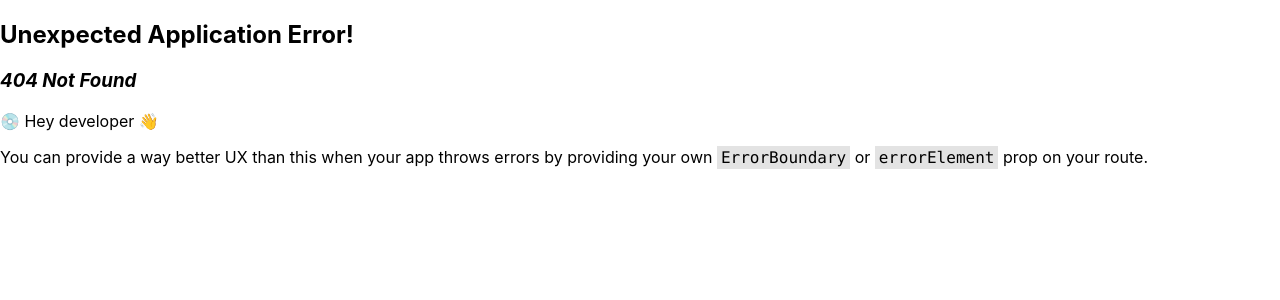
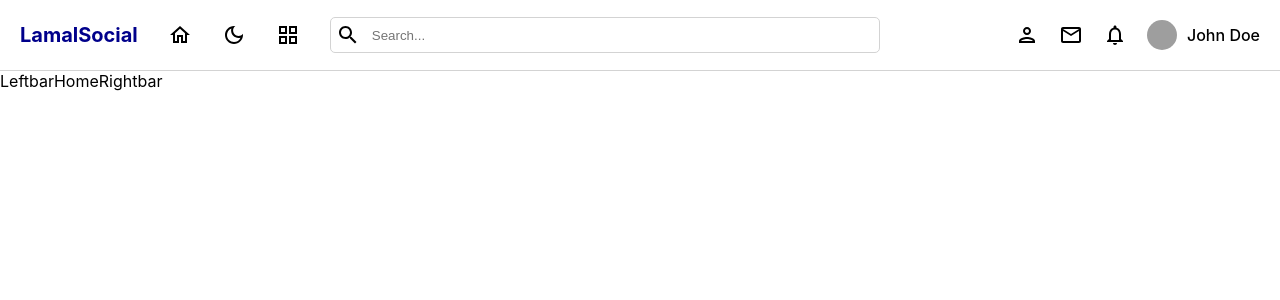
Before and after one commit to MALWICK/socialMedia_mysql_frontend, a React (Create React App) app: page / in a window 1280 px wide. Before the commit this address had no page. Shown: the top 300 px of the page. Built offline with nearby package versions, Linux system fonts and the light colour scheme; grey boxes are pictures that could not be loaded.

Commit message:
creating navbar

```diff
--- a/src/App.js
+++ b/src/App.js
@@ -1,23 +1,74 @@
-import { RouterProvider, createBrowserRouter } from 'react-router-dom';
-import './App.Scss';
-import Register from './pages/register/Register';
-import Login from './pages/login/Login';
+import {
+  Navigate,
+  Outlet,
+  RouterProvider,
+  createBrowserRouter,
+} from "react-router-dom";
+import "./App.Scss";
+import Register from "./pages/register/Register";
+import Login from "./pages/login/Login";
+import Navbar from "./components/navbar/Navbar";
+import Leftbar from "./components/leftbar/Leftbar";
+import Rightbar from "./components/rightbar/Rightbar";
+import Home from "./pages/home/Home";
+import Profile from "./pages/profile/Profile";
+
 /* import Login from './pages/login/Login'; */
 
 function App() {
+  const currentUser = false;
+
+  const Layout = () => {
+    return (
+      <div>
+        <Navbar />
+        <div style={{ display: "flex" }}>
+          <Leftbar />
+          <Outlet />
+          <Rightbar />
+        </div>
+      </div>
+    );
+  };
+
+  const protectedRoute = ({ children }) => {
+    if (!currentUser) {
+      return <Navigate to="/login" />;
+    }
+    return children;
+  };
+
   const router = createBrowserRouter([
     {
-      path: '/login',
-      element: <Login />
+      path: "/",
+      element: (
+        <protectedRoute>
+          <Layout />
+        </protectedRoute>
+      ),
+      children: [
+        {
+          path: "/",
+          element: <Home />,
+        },
+        {
+          path: "/profile/:id",
+          element: <Profile />,
+        },
+      ],
     },
     {
-      path: '/register',
-      element: <Register />
-    }
-  ])
+      path: "/login",
+      element: <Login />,
+    },
+    {
+      path: "/register",
+      element: <Register />,
+    },
+  ]);
   return (
     <div className="App">
-     <RouterProvider router={router} />
+      <RouterProvider router={router} />
     </div>
   );
 }
--- /dev/null
+++ b/src/components/leftbar/Leftbar.jsx
@@ -0,0 +1,10 @@
+import React from 'react'
+import "./leftbar.scss";
+
+function Leftbar() {
+  return (
+    <div className='leftbar'>Leftbar</div>
+  )
+}
+
+export default Leftbar
--- /dev/null
+++ b/src/components/navbar/Navbar.jsx
@@ -0,0 +1,40 @@
+import React from "react";
+import "./navbar.scss";
+import HomeOutlinedIcon from "@mui/icons-material/HomeOutlined";
+import DarkModeOutlinedIcon from "@mui/icons-material/DarkModeOutlined";
+import WbSunnyOutlinedIcon from "@mui/icons-material/WbSunnyOutlined";
+import GridViewOutlinedIcon from "@mui/icons-material/GridViewOutlined";
+import NotificationsOutlinedIcon from "@mui/icons-material/NotificationsOutlined";
+import EmailOutlinedIcon from "@mui/icons-material/EmailOutlined";
+import PersonOutlinedIcon from "@mui/icons-material/PersonOutlined";
+import SearchOutlinedIcon from "@mui/icons-material/SearchOutlined";
+import { Link } from "react-router-dom";
+
+function Navbar() {
+  return (
+    <div className="navbar">
+      <div className="left">
+        <Link to="/" style={{ textDecoration: "none" }}>
+          <span>LamalSocial</span>
+        </Link>
+        <HomeOutlinedIcon />
+        <DarkModeOutlinedIcon />
+        <GridViewOutlinedIcon />
+        <div className="search">
+          <SearchOutlinedIcon />
+          <input type="text" placeholder="Search..." />
+        </div>
+      </div>
+      <div className="rigth">
+        <PersonOutlinedIcon />
+        <EmailOutlinedIcon />
+        <NotificationsOutlinedIcon />
+        <div className="user">
+       <img src="https://images.pexels.com/photos/4911253/pexels-photo-4911253.jpeg?auto=compress&cs=tinysrgb&w=1600" alt="alt" />         <span>John Doe</span>
+        </div>
+      </div>
+    </div>
+  );
+}
+
+export default Navbar;
--- /dev/null
+++ b/src/components/navbar/navbar.scss
@@ -0,0 +1,57 @@
+.navbar {
+  display: flex;
+  align-items: center;
+  justify-content: space-between;
+  padding: 10px 20px;
+  height: 50px;
+  border-bottom: 1px solid lightgrey;
+
+  .left {
+    display: flex;
+    align-items: center;
+    gap: 30px;
+
+    span {
+      font-weight: bold;
+      font-size: 20px;
+      color: darkblue;
+    }
+
+    .search {
+      display: flex;
+      align-items: center;
+      gap: 10px;
+      border: 1px solid lightgrey;
+      border-radius: 5px;
+      padding: 5px;
+
+      input {
+        border: none;
+        width: 500px;
+      }
+    }
+  }
+
+  .rigth {
+    display: flex;
+    align-items: center;
+    gap: 20px;
+
+    .user {
+      display: flex;
+      align-items: center;
+      gap: 10px;
+      font-weight: 500;
+
+      img {
+        width: 30px;
+        height: 30px;
+        border-radius: 50%;
+        object-fit: cover;
+      }
+
+      span {
+      }
+    }
+  }
+}
--- /dev/null
+++ b/src/components/rightbar/Rightbar.jsx
@@ -0,0 +1,10 @@
+import React from 'react'
+import "./rightbar.scss"
+
+function Rightbar() {
+  return (
+    <div className='rigthbar'>Rightbar</div>
+  )
+}
+
+export default Rightbar
--- a/src/pages/home/Home.jsx
+++ b/src/pages/home/Home.jsx
@@ -1,7 +1,6 @@
-import React from 'react'
+import React from "react";
+
 
 export default function Home() {
-  return (
-    <div>Home</div>
-  )
+  return <div className="home">Home</div>;
 }
```
Also changed, not shown: package.json (+8 -0 lines), src/components/leftbar/leftbar.scss (added), src/components/rightbar/rightbar.scss (added), 1 other file (tests, documents, lock files or other folders).
